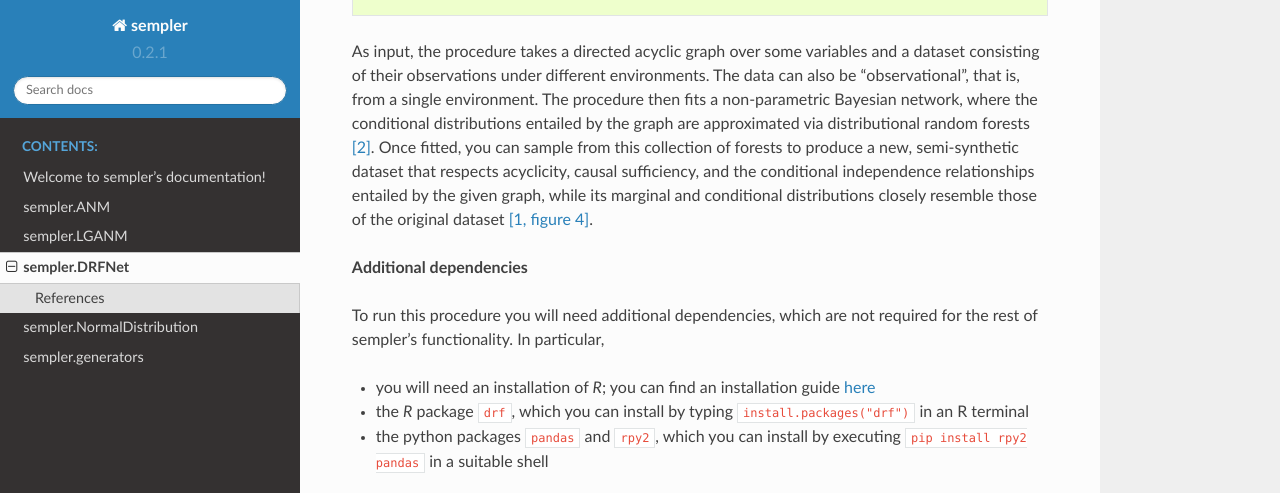
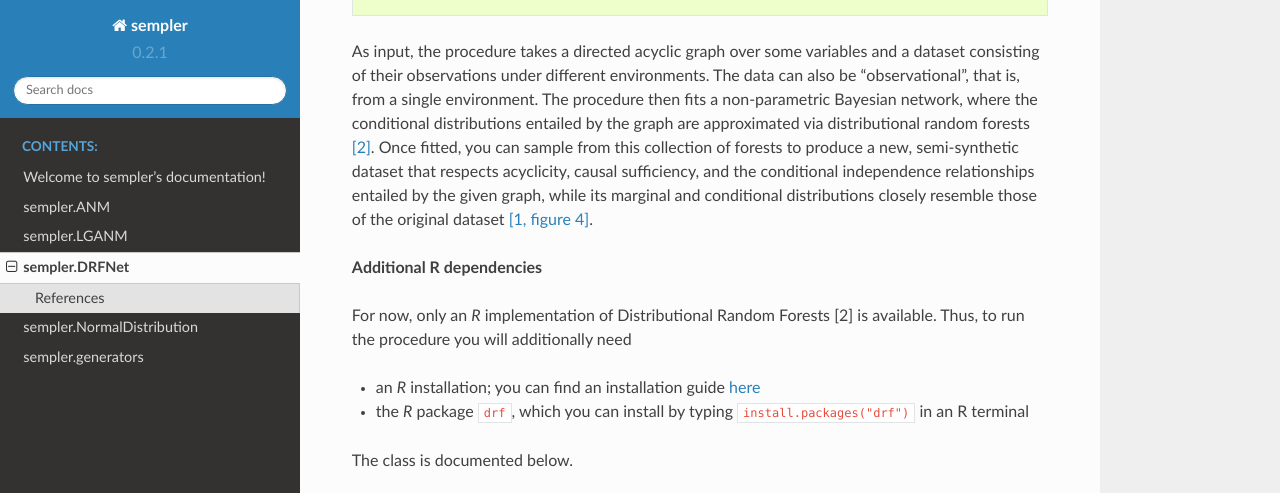
Before and after one commit to juangamella/sempler, a Sphinx documentation site: the page built from docs/source/drfnet.rst, in a window 1280 px wide and 900 px high, scrolled down 392 px, cut to the strip 0-493 px from the top of the window. Built offline with Sphinx 7.4.7 and the Read the Docs theme 2.0.0, drawn with Linux system fonts in a browser that asks for light colours.

```diff
--- a/docs/source/drfnet.rst
+++ b/docs/source/drfnet.rst
@@ -14,13 +14,12 @@ The :class:`sempler.DRFNet` class implements a procedure to generate realistic s
 
 As input, the procedure takes a directed acyclic graph over some variables and a dataset consisting of their observations under different environments. The data can also be "observational", that is, from a single environment. The procedure then fits a non-parametric Bayesian network, where the conditional distributions entailed by the graph are approximated via distributional random forests :ref:`[2]<references class>`. Once fitted, you can sample from this collection of forests to produce a new, semi-synthetic dataset that respects acyclicity, causal sufficiency, and the conditional independence relationships entailed by the given graph, while its marginal and conditional distributions closely resemble those of the original dataset :ref:`[1, figure 4]<references class>`.
 
-**Additional dependencies**
+**Additional R dependencies**
 
-To run this procedure you will need additional dependencies, which are not required for the rest of sempler's functionality. In particular,
+For now, only an `R` implementation of Distributional Random Forests [2] is available. Thus, to run the procedure you will additionally need
 
-- you will need an installation of `R`; you can find an installation guide `here <https://rstudio-education.github.io/hopr/starting.html>`__
+- an `R` installation; you can find an installation guide `here <https://rstudio-education.github.io/hopr/starting.html>`__
 - the `R` package ``drf``, which you can install by typing ``install.packages("drf")`` in an R terminal
-- the python packages ``pandas`` and ``rpy2``, which you can install by executing ``pip install rpy2 pandas`` in a suitable shell
 
 The class is documented below.
 
```
Also changed, not shown: docs/source/index.rst (+5 -2 lines), .readthedocs.yaml.
